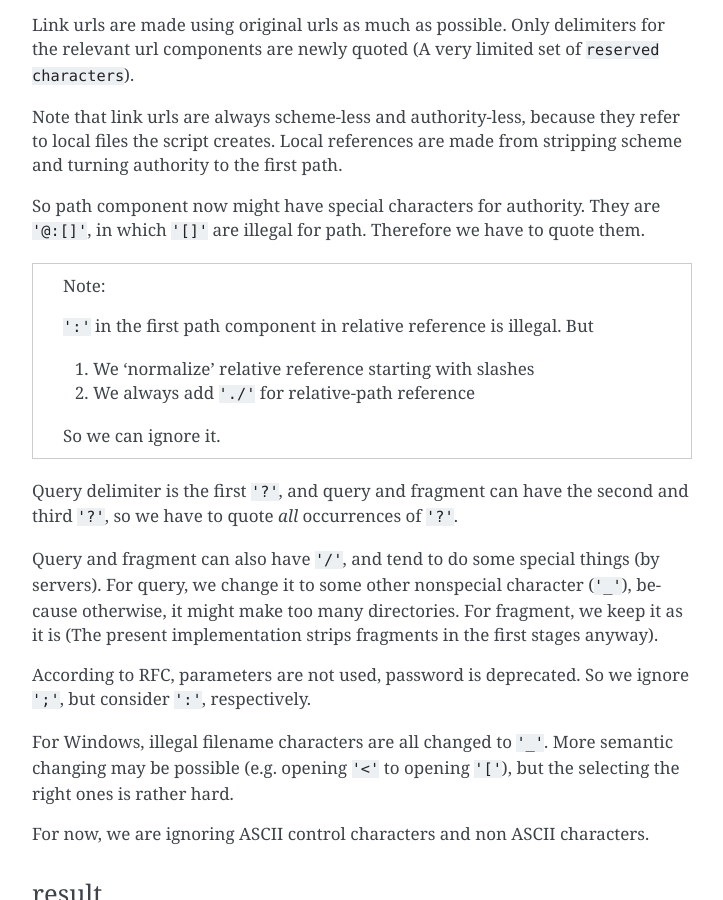
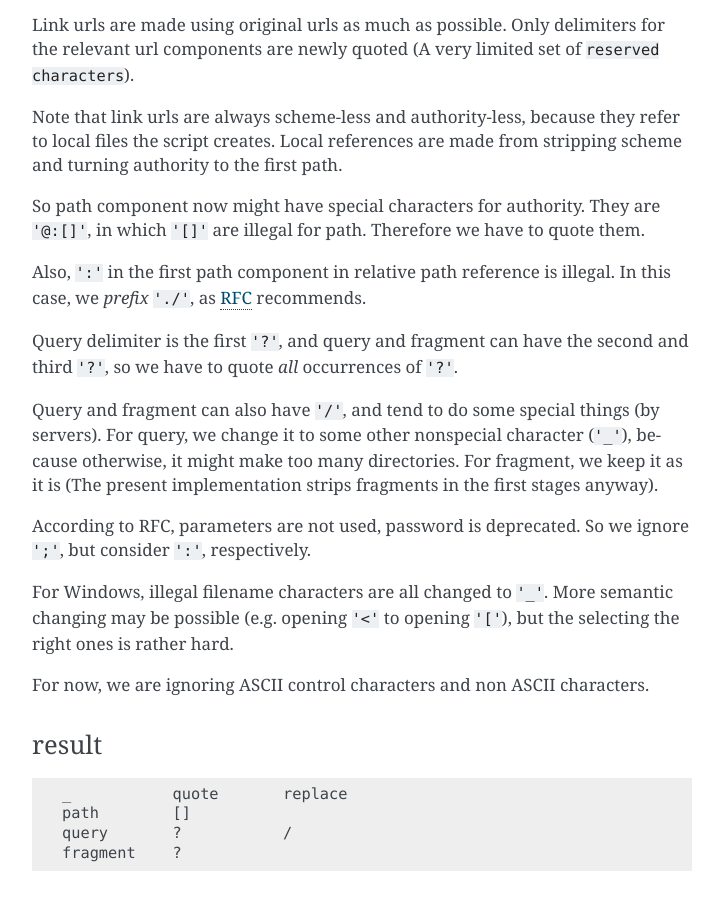
Before and after one commit to openandclose/tosixinch, a Sphinx documentation site: the page built from docs/development.rst, in a window 1280 px wide and 900 px high, scrolled down 1967 px. Shown: the whole window, without its empty margins (388-1111 px from the left). Built offline with Sphinx 7.4.7, drawn with Linux system fonts in a browser that asks for light colours.

Commit message:
Fix unconditional prefix './' for relative url [API]
I want to remove '_in_current_dir' check in location.py.
It is better to be only used in system.py (os.path complication).

For this, 'component_url' was rewritten,
in the process, unconditional './' addition was removed.

It was not in itself wrong here,
but not so clean. (cf. '../aaa' -> './../aaa').
And the logic was greatly simplified.

But... In the process,
I had to add special case handling.
(Colon in first path in relative url is illegal.)

>>> urllib.parse.split('aa:bb/cc')
SplitResult(scheme='aa', netloc='', path='bb/cc',...

```diff
--- a/docs/development.rst
+++ b/docs/development.rst
@@ -99,13 +99,9 @@ So path component now might have special characters for authority.
 They are ``'@:[]'``, in which ``'[]'`` are  illegal for path.
 Therefore we have to quote them.
 
-.. note::
-    ``':'`` in the first path component in relative reference is illegal. But
-
-    1. We 'normalize' relative reference starting with slashes
-    2. We always add ``'./'`` for relative-path reference
-
-    So we can ignore it.
+Also, ``':'`` in the first path component in relative path reference is illegal.
+In this case, we *prefix* ``'./'``, as
+`RFC <https://tools.ietf.org/html/rfc3986#section-4.2>`__ recommends.
 
 Query delimiter is the first ``'?'``,
 and query and fragment can have the second and third ``'?'``,
```
Also changed, not shown: 2 other files.
